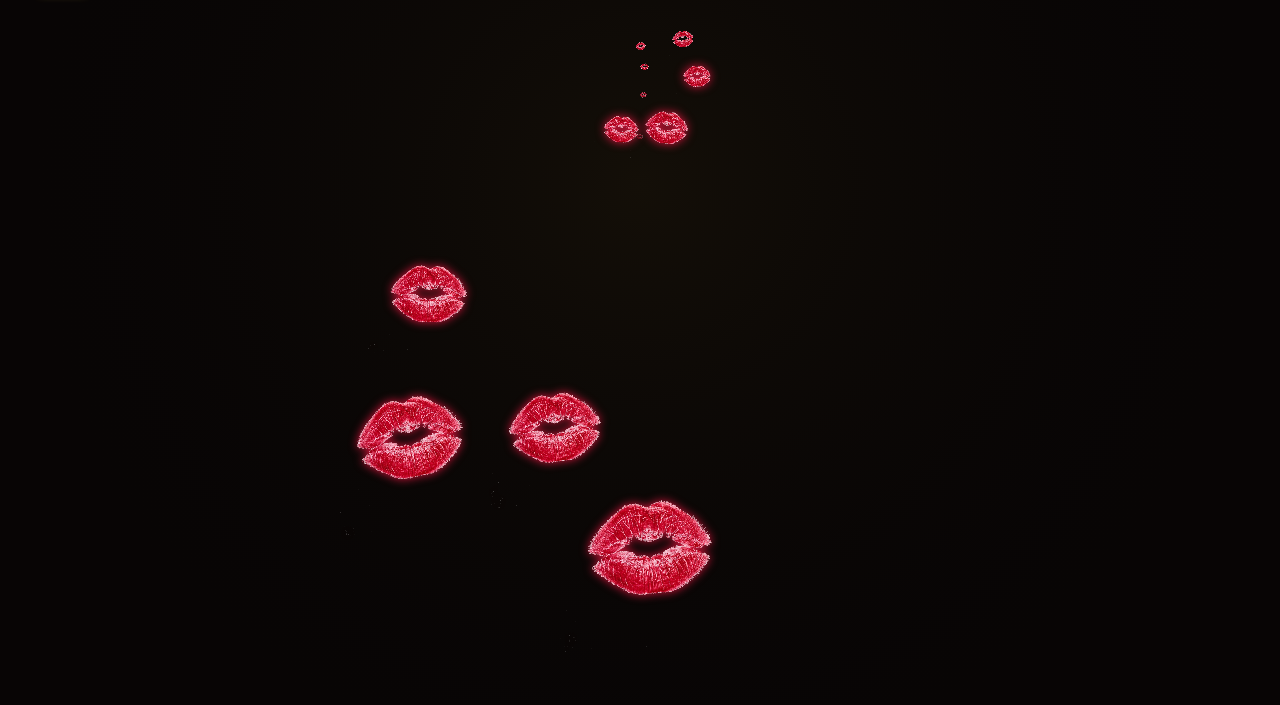
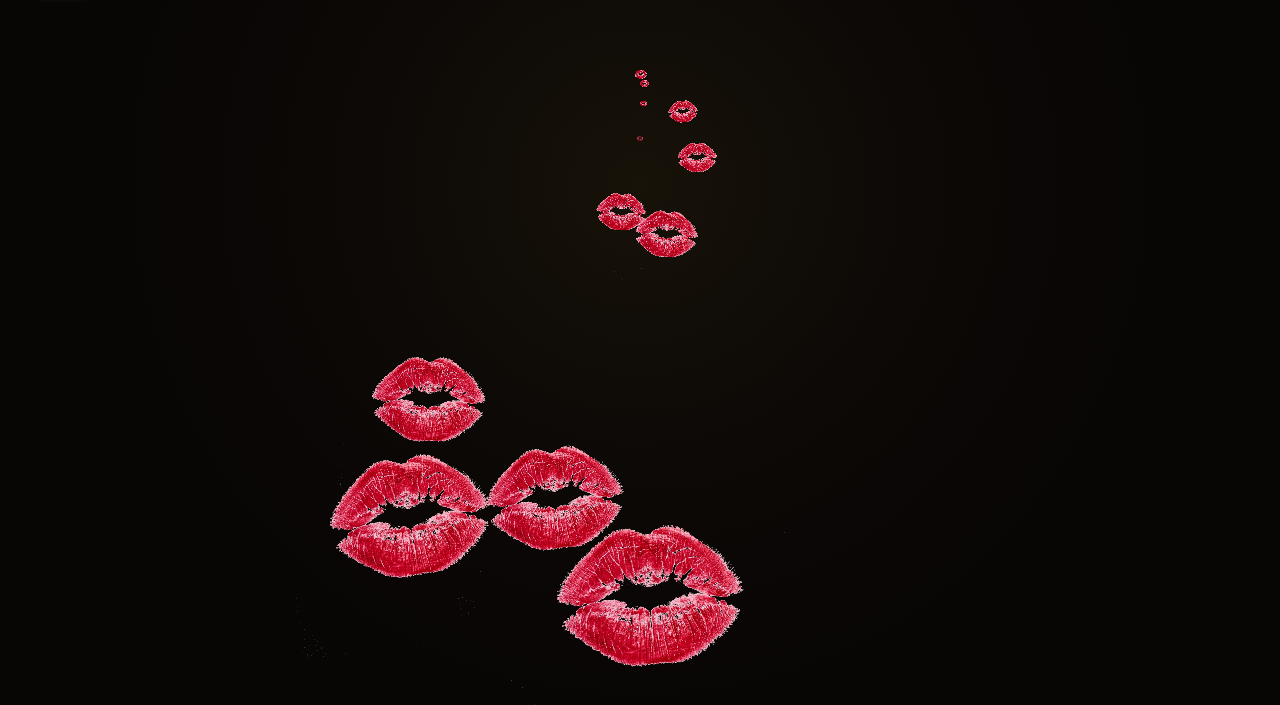
Before and after one commit to miyukoinuma/kiss-defense, a plain HTML site: page index.html in a window 1280 px wide. Both pictures are taken after a click on the button "ENTER THE STAGE". Shown: the part 95-800 px from the top of the page. Drawn offline with nearby package versions, Linux system fonts and the light colour scheme.

Commit message:
💋NUMARIN v7: Frontal Defense & Ghosting Fix

```diff
--- a/index.html
+++ b/index.html
@@ -90,8 +90,8 @@
         </div>
     </div>
 
-    <script src="js/audio.js?v=6"></script>
-    <script src="js/renderer.js?v=6"></script>
-    <script src="js/game.js?v=6"></script>
+    <script src="js/audio.js?v=7"></script>
+    <script src="js/renderer.js?v=7"></script>
+    <script src="js/game.js?v=7"></script>
 </body>
 </html>
--- a/js/game.js
+++ b/js/game.js
@@ -1,6 +1,6 @@
 // ============================================
 // 💋NUMARIN — INDEPENDENT CLOCK LOGIC
-// Resilient performance-based game loop
+// Frontal Defense & Ghosting Fix
 // ============================================
 
 class Game {
@@ -13,7 +13,6 @@ class Game {
         this.stats = { score: 0, combo: 0, maxCombo: 0, blocked: 0 };
         this.nextKissId = 0;
 
-        // --- NEW CLOCK ---
         this.baseBPM = 108;
         this.currentBPM = 108;
         this.gameTime = 0;
@@ -64,18 +63,18 @@ class Game {
         this.renderer.addHand(x, y);
         let bestKiss = null;
         let bestDist = Infinity;
-        const hitRadius = Math.max(50, this.renderer.w * 0.1); // Reduced from 150 to match small lips
+        const hitRadius = Math.max(80, this.renderer.w * 0.15); // Adjusted for performance
 
         this.kisses.forEach(kiss => {
             if (kiss.hit || kiss.missed) return;
             const timeDiff = Math.abs(this.gameTime - kiss.targetTime);
-            if (timeDiff > 0.6) return;
+            if (timeDiff > 0.7) return;
 
             const p = kiss.progress;
             const perspective = Math.pow(p, 2.5);
             const bx = this.renderer.vanishX + (kiss.targetX - this.renderer.vanishX) * perspective;
             const by = this.renderer.vanishY + (kiss.targetY - this.renderer.vanishY) * perspective;
-            const arcHeight = -240 * Math.sin(Math.PI * p) * (1 - p * 0.5);
+            const arcHeight = -240 * Math.sin(Math.PI * p) * Math.max(0, 1 - p * 1.1);
             const kx = bx; const ky = by + arcHeight;
 
             const dist = Math.sqrt((x - kx) ** 2 + (y - ky) ** 2);
@@ -93,14 +92,14 @@ class Game {
 
             const p = bestKiss.progress;
             const kx = this.renderer.vanishX + (bestKiss.targetX - this.renderer.vanishX) * Math.pow(p, 2.5);
-            const ky = (this.renderer.vanishY + (bestKiss.targetY - this.renderer.vanishY) * Math.pow(p, 2.5)) + (-240 * Math.sin(Math.PI * p) * (1 - p * 0.5));
+            const ky = (this.renderer.vanishY + (bestKiss.targetY - this.renderer.vanishY) * Math.pow(p, 2.5)) + (-240 * Math.sin(Math.PI * p) * Math.max(0, 1 - p * 1.1));
             this.renderer.addParticles(kx, ky, 35, '#D4AF37');
             this._updateHUD();
         }
     }
 
     start() {
-        console.log("NUMARIN Session Started (Independent Clock)");
+        console.log("NUMARIN Session Started (Frontal Defense Mode)");
         this.state = 'playing';
         this.kisses = [];
         this.stats = { score: 0, combo: 0, maxCombo: 0, blocked: 0 };
@@ -111,8 +110,9 @@ class Game {
         this.lastBeatProcessed = -1;
         this.gameTime = 0;
 
-        this.renderer.gameOverKisses = [];
-        this.renderer.gameOverTextAlpha = 0;
+        // --- GHOSTING FIX: Explicit local and renderer reset ---
+        this.renderer.reset();
+
         this._showScreen('game-screen');
         this._updateHUD();
 
@@ -125,11 +125,9 @@ class Game {
 
         if (this.state === 'playing') {
             this.gameTime = (timestamp - this.startTime) / 1000;
-
-            // --- SYNC ENGINE (Replaces Audio onBeat) ---
             const secPerBeat = 60 / this.currentBPM;
             const currentBeat = this.gameTime / secPerBeat;
-            const beatInt = Math.floor(currentBeat * 4); // 16th note resolution
+            const beatInt = Math.floor(currentBeat * 4);
 
             if (beatInt > this.lastBeatProcessed) {
                 this.lastBeatProcessed = beatInt;
@@ -146,7 +144,9 @@ class Game {
                 if (!kiss.chuPlayed && kiss.progress > 0.2) {
                     kiss.chuPlayed = true; try { this.audio.playChu(); } catch (e) {}
                 }
-                if (this.gameTime >= kiss.targetTime + 0.6) {
+
+                // --- FRONTAL DEFENSE: Failure when passing the camera (progress > 1.05) ---
+                if (kiss.progress > 1.05) {
                     kiss.missed = true; missedKiss = kiss;
                 }
             });
@@ -166,15 +166,12 @@ class Game {
     }
 
     _processBeat(beatNum) {
-        // Play audio motif (Fate)
         const cycleBeat = beatNum % 8;
         const motif = [0, 0.25, 0.5, 0.75, 2.5, 2.75, 3.0, 3.25, 5.0, 5.25, 5.5, 5.75, 6.5, 6.75, 7.0, 7.25];
         if (motif.some(b => Math.abs(b - cycleBeat) < 0.1)) {
             const freq = cycleBeat >= 0.75 && cycleBeat < 1.0 || cycleBeat >= 3.25 && cycleBeat < 4.0 ? 349.23 : 440.00;
             try { this.audio.playFateTone(freq); } catch (e) {}
         }
-
-        // Spawn logic (Lookahead: 4 beats ahead)
         const beatsToTarget = 4;
         const spawnBeat = (beatNum + beatsToTarget) % 8;
         if (motif.some(b => Math.abs(b - spawnBeat) < 0.1)) {
@@ -187,7 +184,7 @@ class Game {
     _spawnKiss(targetTime, travelTime) {
         const margin = 100;
         const tx = margin + Math.random() * (this.renderer.w - margin * 2);
-        const ty = this.renderer.h * 0.7 + Math.random() * (this.renderer.h * 0.25);
+        const ty = this.renderer.h * 0.8 + Math.random() * (this.renderer.h * 0.15);
         this.kisses.push({ id: this.nextKissId++, targetX: tx, targetY: ty, targetTime: targetTime, spawnTime: targetTime - travelTime, progress: 0, hit: false, missed: false, chuPlayed: false });
     }
 
@@ -202,10 +199,11 @@ class Game {
         this.state = 'gameover';
         try { this.audio.playGameOverSound(); } catch (e) {}
 
+        // Game over at camera collision (large p)
         const p = missedKiss.progress;
         const perspective = Math.pow(p, 2.5);
         const kx = this.renderer.vanishX + (missedKiss.targetX - this.renderer.vanishX) * perspective;
-        const ky = (this.renderer.vanishY + (missedKiss.targetY - this.renderer.vanishY) * perspective) + (-240 * Math.sin(Math.PI * p) * (1 - p * 0.5));
+        const ky = (this.renderer.vanishY + (missedKiss.targetY - this.renderer.vanishY) * perspective);
 
         this.renderer.startGameOverExplosion(kx, ky);
         setTimeout(() => { if (this.state === 'gameover') this._showScreen('gameover-screen'); }, 2200);
--- a/js/renderer.js
+++ b/js/renderer.js
@@ -1,6 +1,6 @@
 // ============================================
-// 💋NUMARIN — ULTRA-LIGHTWEIGHT RENDERER
-// Optimized for mobile/Safari performance
+// 💋NUMARIN — ULTRA-CLEAR RENDERER
+// Optimized for Frontal Defense and Ghosting Fix
 // ============================================
 
 class GameRenderer {
@@ -17,7 +17,6 @@ class GameRenderer {
         this.images = { lips: new Image(), hand: new Image() };
         this.processedImages = { lips: null, hand: null };
 
-        // Cache busting and cross-origin
         const v = Date.now();
         this.images.lips.crossOrigin = 'anonymous';
         this.images.hand.crossOrigin = 'anonymous';
@@ -50,7 +49,7 @@ class GameRenderer {
     }
 
     resize() {
-        const dpr = Math.min(window.devicePixelRatio || 1, 2); // Limit DPR to 2 for performance
+        const dpr = Math.min(window.devicePixelRatio || 1, 2);
         this.canvas.width = window.innerWidth * dpr;
         this.canvas.height = window.innerHeight * dpr;
         this.ctx.scale(dpr, dpr);
@@ -60,14 +59,24 @@ class GameRenderer {
         this.vanishY = this.h * 0.35;
     }
 
+    // --- RESET FOR GHOSTING FIX ---
+    reset() {
+        this.particles = [];
+        this.hands = [];
+        this.gameOverKisses = [];
+        this.gameOverTextAlpha = 0;
+    }
+
     clear() {
         const ctx = this.ctx;
+        // STRONG CLEAR: Wipe all previous frame data
+        ctx.clearRect(0, 0, this.w, this.h);
+
         ctx.fillStyle = '#080505';
         ctx.fillRect(0, 0, this.w, this.h);
 
-        // Depth Glow (Simpler for mobile)
         const grad = ctx.createRadialGradient(this.vanishX, this.vanishY, 0, this.vanishX, this.vanishY, this.h * 0.8);
-        grad.addColorStop(0, 'rgba(212, 175, 55, 0.06)');
+        grad.addColorStop(0, 'rgba(212, 175, 55, 0.08)');
         grad.addColorStop(1, 'transparent');
         ctx.fillStyle = grad;
         ctx.fillRect(0, 0, this.w, this.h);
@@ -76,18 +85,25 @@ class GameRenderer {
     drawKiss(kiss, time) {
         const ctx = this.ctx;
         const p = kiss.progress; if (p < 0 || p > 1.2) return;
+
+        // PERSPECTIVE REFINEMENT: Speeding up as it comes closer
         const perspective = Math.pow(p, 2.5);
         const bx = this.vanishX + (kiss.targetX - this.vanishX) * perspective;
         const by = this.vanishY + (kiss.targetY - this.vanishY) * perspective;
-        const arcHeight = -240 * Math.sin(Math.PI * p) * (1 - p * 0.5);
+
+        // Dynamic arc: flattens as it approaches screen
+        const arcHeight = -240 * Math.sin(Math.PI * p) * Math.max(0, 1 - p * 1.1);
         const x = bx; const y = by + arcHeight;
-        const size = (10 + 183 * perspective); // Reduced to 1/3 of previous~600
+
+        // SCALING: Grows significantly more (Frontal Defense)
+        const size = (10 + 280 * perspective);
 
         ctx.save();
         ctx.translate(x, y);
-        if (p > 0.45) { ctx.shadowColor = '#DC143C'; ctx.shadowBlur = 10; }
-        ctx.rotate(Math.sin(time * 8 + kiss.id) * 0.2 * p);
-        ctx.globalAlpha = Math.min(1, p * 6);
+
+        // REMOVED SHADOWBLUR: Ghosting culprit #1
+        ctx.rotate(Math.sin(time * 8 + kiss.id) * 0.15 * p);
+        ctx.globalAlpha = Math.min(1, p * 8);
 
         const img = this.processedImages.lips;
         if (img) {
@@ -111,7 +127,7 @@ class GameRenderer {
         const img = this.processedImages.hand;
         if (img) {
             const aspect = img.width / img.height;
-            const bSize = 65 * scale; // Reduced to ~1/3 of previous 180
+            const bSize = 65 * scale;
             ctx.drawImage(img, -(bSize * aspect) / 2, -bSize / 2, bSize * aspect, bSize);
         }
         ctx.restore();
@@ -120,7 +136,6 @@ class GameRenderer {
     startGameOverExplosion(x, y) {
         this.gameOverKisses = [];
         this.gameOverTextAlpha = 0;
-        // Optimization: Reduce particle count slightly for mobile stability (but keep it high)
         for (let i = 0; i < 350; i++) {
             const angle = Math.random() * Math.PI * 2;
             const speed = 100 + Math.random() * 2000;
```
